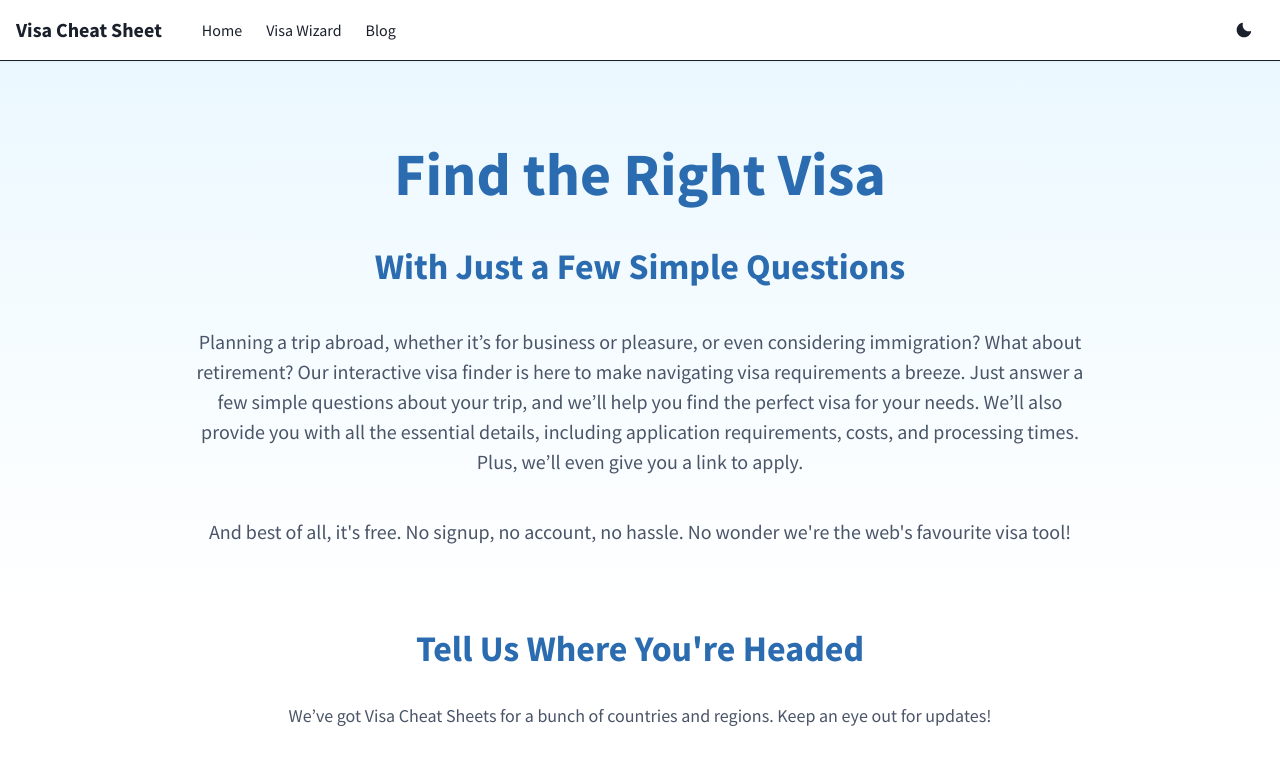
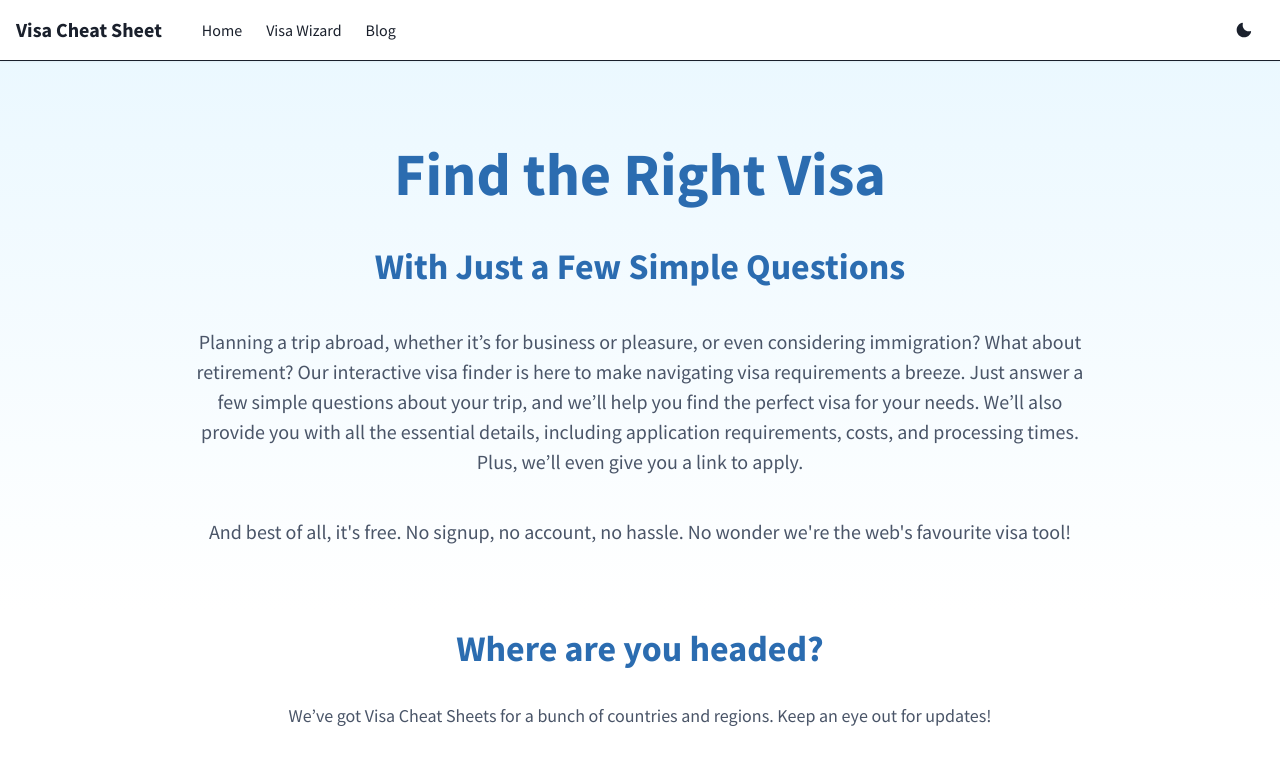
Before and after one commit to cloudy-native/visacheatsheet.com, a Gatsby site: page / in a window 1280 px wide. Shown: the top 758 px of the page. Built offline with nearby package versions, Linux system fonts and the light colour scheme; Gatsby itself is replaced by a stand-in of ours.

Commit message:
Slight cleanup

```diff
--- a/src/pages/index.tsx
+++ b/src/pages/index.tsx
@@ -90,7 +90,7 @@ const IndexPage: React.FC<PageProps> = () => {
         <Container width={"full"} maxW={"6xl"}>
           <VStack spacing={8} textAlign="center">
             <Heading color={useColorModeValue("blue.600", "blue.300")}>
-              Tell Us Where You're Headed
+              Where are you headed?
             </Heading>
             <Text
               fontSize="lg"
```
Also changed, not shown: src/components/CountryCard.tsx (+6 -6 lines).
